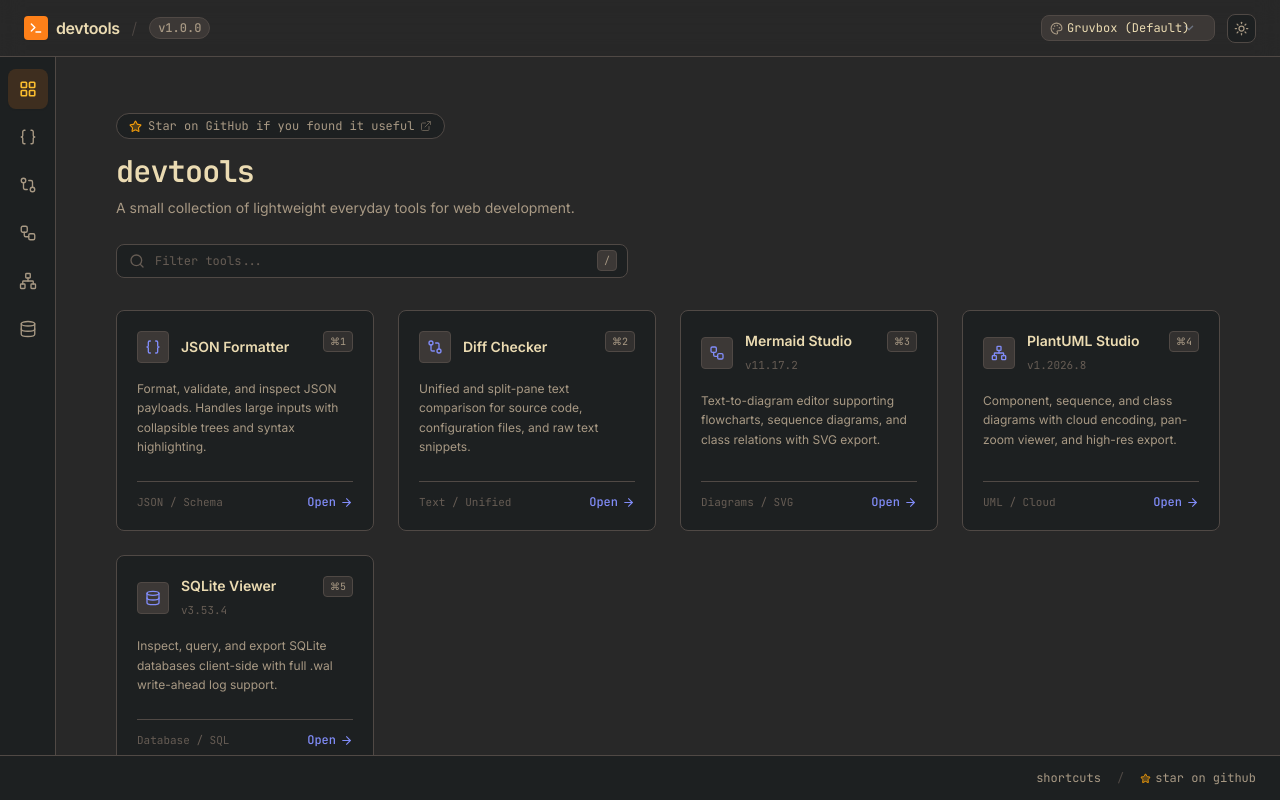
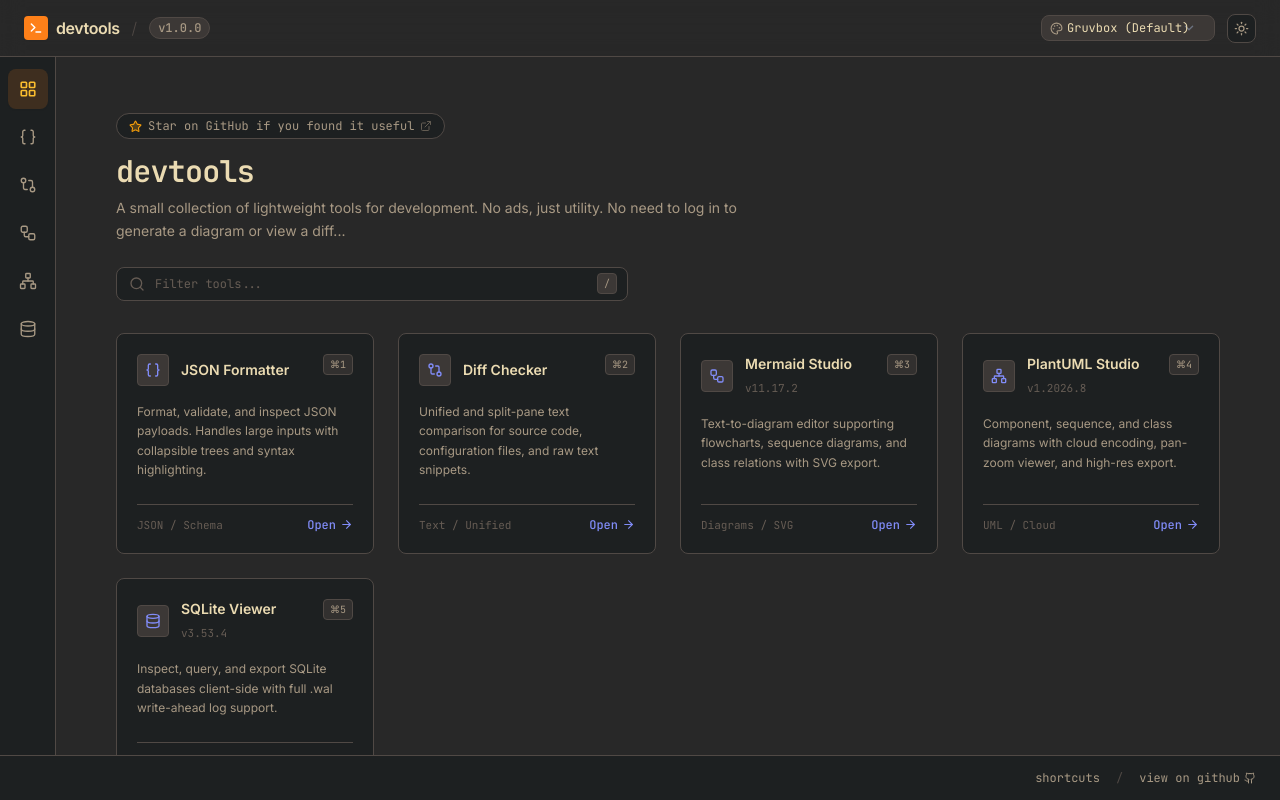
Before and after one commit to gerteck/devtools, a Svelte app: page / in a window 1280 px wide. Built offline with nearby package versions, Linux system fonts and the light colour scheme.

Commit message:
chore: Update copywriting

```diff
--- a/src/components/Footer.svelte
+++ b/src/components/Footer.svelte
@@ -1,13 +1,13 @@
 <script lang="ts">
-  import { Star } from '@lucide/svelte';
-
   let showShortcutsModal = $state(false);
 
   const shortcuts = [
+    { key: '⌘ / Ctrl + 0', action: 'Return to Home / All Tools' },
     { key: '⌘ / Ctrl + 1', action: 'Open JSON Formatter' },
     { key: '⌘ / Ctrl + 2', action: 'Open Diff Checker' },
     { key: '⌘ / Ctrl + 3', action: 'Open Mermaid Studio' },
-    { key: '⌘ / Ctrl + 0', action: 'Return to Home / All Tools' },
+    { key: '⌘ / Ctrl + 4', action: 'Open PlantUML Viewer' },
+    { key: '⌘ / Ctrl + 5', action: 'Open SQLite Viewer' },
     { key: '/', action: 'Focus search bar on Home page' },
   ];
 </script>
@@ -28,8 +28,22 @@
       class="inline-flex items-center gap-1 hover:text-on-surface transition-colors group"
       title="Star devtools on GitHub"
     >
-      <Star size={11} class="text-amber-500 fill-amber-500/30 group-hover:fill-amber-500 transition-colors" />
-      <span>star on github</span>
+      <span>view on github</span>
+      <svg
+        xmlns="http://www.w3.org/2000/svg"
+        width="12"
+        height="12"
+        viewBox="0 0 24 24"
+        fill="none"
+        stroke="currentColor"
+        stroke-width="2"
+        stroke-linecap="round"
+        stroke-linejoin="round"
+        class="text-on-surface-variant group-hover:text-on-surface transition-colors"
+      >
+        <path d="M15 22v-4a4.8 4.8 0 0 0-1-3.5c3 0 6-2 6-5.5.08-1.25-.27-2.48-1-3.5.28-1.15.28-2.35 0-3.5 0 0-1 0-3 1.5-2.64-.5-5.36-.5-8 0C6 2 5 2 5 2c-.3 1.15-.3 2.35 0 3.5A5.403 5.403 0 0 0 4 9c0 3.5 3 5.5 6 5.5-.39.49-.68 1.05-.85 1.65-.17.6-.22 1.23-.15 1.85v4" />
+        <path d="M9 18c-4.51 2-5-2-7-2" />
+      </svg>
     </a>
   </div>
 </footer>
--- a/src/tools/Home.svelte
+++ b/src/tools/Home.svelte
@@ -67,7 +67,7 @@
 
     <h1 class="text-2xl sm:text-3xl font-semibold tracking-tight text-on-surface font-mono mb-2">devtools</h1>
     <p class="text-sm text-on-surface-variant font-normal leading-relaxed">
-      A small collection of lightweight everyday tools for web development.
+      A small collection of lightweight tools for development. No ads, just utility. No need to log in to generate a diagram or view a diff...
     </p>
 
     <!-- Search Input -->
```
